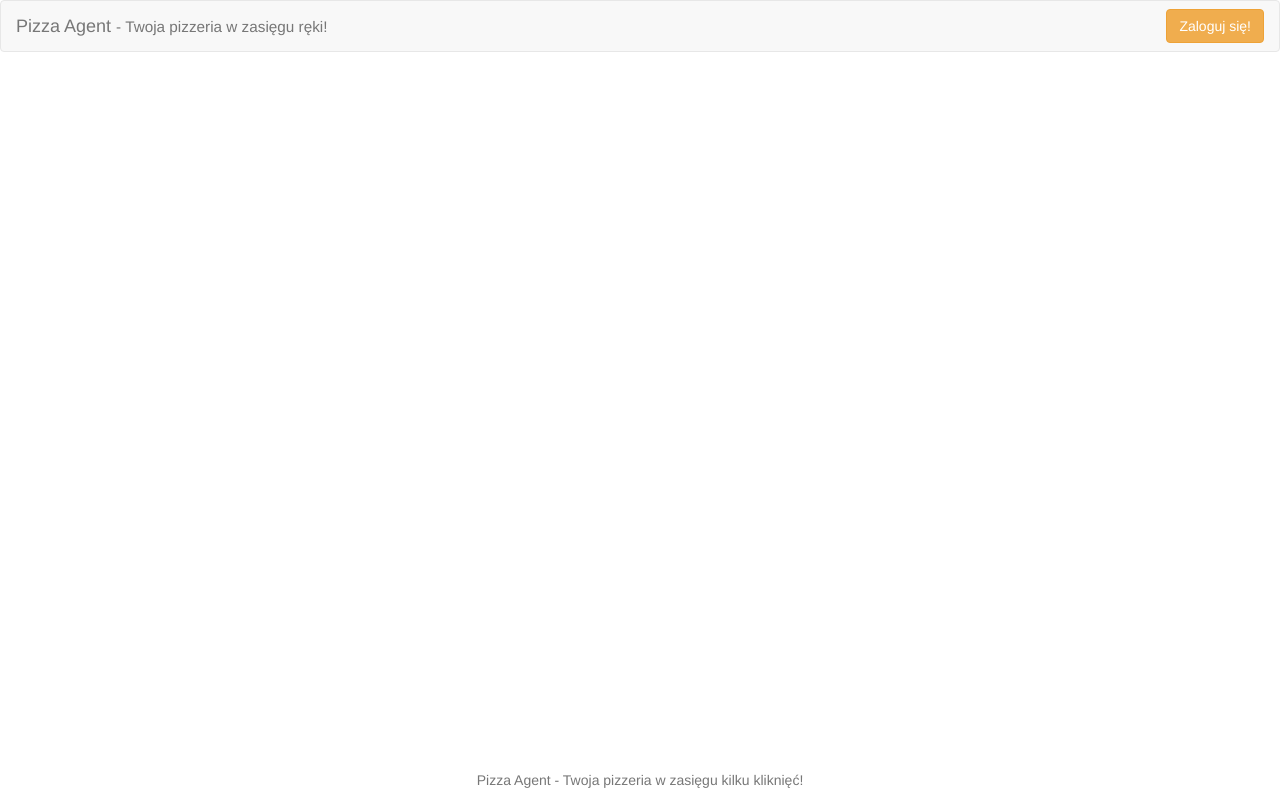
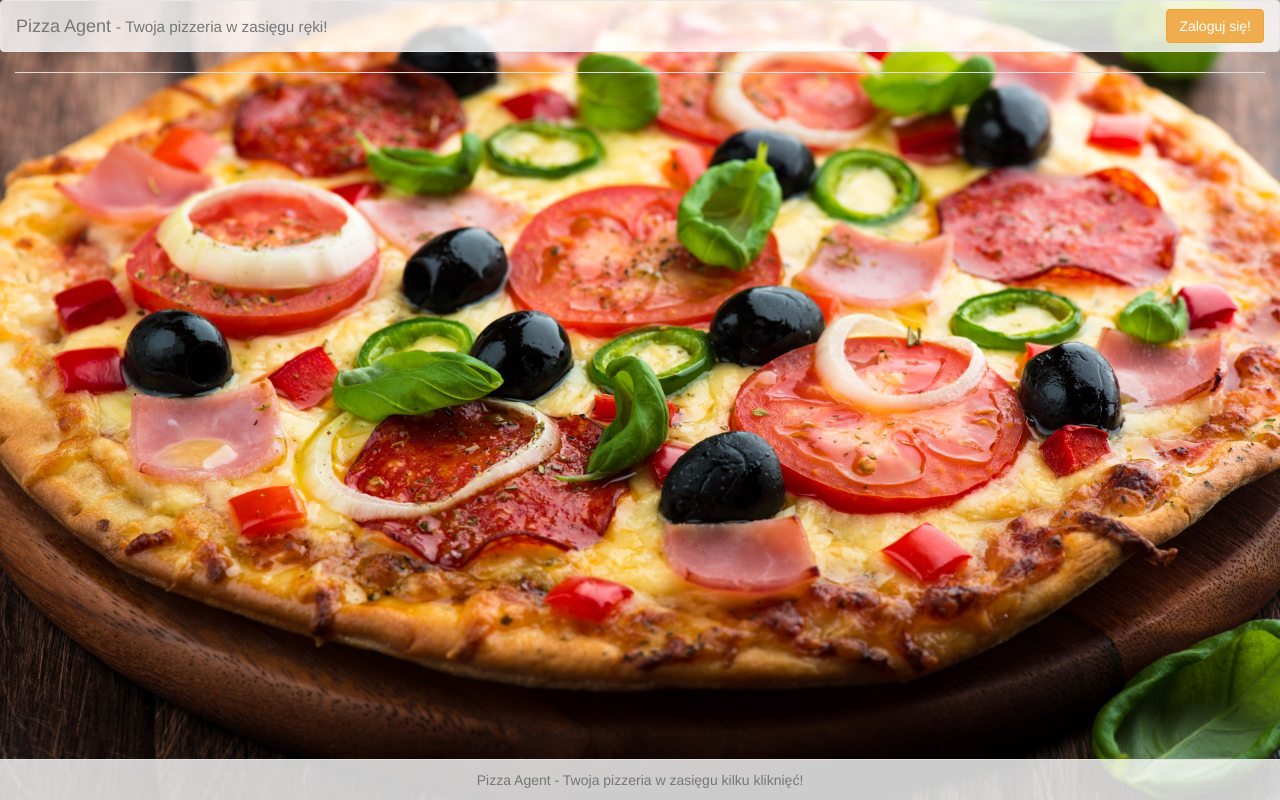
Before and after one commit to FalcoPL/pizza-agent, a CodeIgniter app: page /database/ in a window 1280 px wide. Run offline with CodeIgniter, Linux system fonts and the light colour scheme; tables that the repository leaves empty or names only in its code hold one stand-in row (values such as "Sample post"); data that the repository does not hold is empty.

Commit message:
0.0.10
created main design and product index

```diff
--- a/application/config/routes.php
+++ b/application/config/routes.php
@@ -49,7 +49,7 @@ defined('BASEPATH') OR exit('No direct script access allowed');
 | Examples:	my-controller/index	-> my_controller/index
 |		my-controller/my-method	-> my_controller/my_method
 */
-$route['default_controller'] = 'page/index';
+$route['default_controller'] = 'product/index';
 // $route['default_controller'] = 'welcome';
 $route['404_override'] = '';
 $route['translate_uri_dashes'] = FALSE;
--- a/application/controllers/Product.php
+++ b/application/controllers/Product.php
@@ -24,7 +24,7 @@
 			$data['products'] = $this -> product_model -> get();
 
 			$this->load->view('templates/header', $data);
-			$this->load->view('priduct/index', $data);
+			$this->load->view('product/index', $data);
 			$this->load->view('templates/footer', $data);
 		}
 
--- a/application/models/product_model.php
+++ b/application/models/product_model.php
@@ -9,4 +9,11 @@
 		{
 			# code...
 		}
+
+		public function get()
+		{
+			$query = $this -> db -> get('products');
+
+			return $query -> result();
+		}
 	}
--- /dev/null
+++ b/application/views/product/index.php
@@ -0,0 +1,14 @@
+<div class="container-content">
+	<table class="table">
+		<?php foreach($products as $product): ?>
+		<tr>
+			<td><?php echo $product -> product_no; ?></td>
+			<td><?php echo $product -> product_title; ?></td>
+			<td><?php echo $product -> product_components; ?></td>
+			<td><?php echo $product -> product_price1; ?></td>
+			<td><?php echo $product -> product_price2; ?></td>
+			<td><?php echo $product -> product_price3; ?></td>
+		</tr>
+		<?php endforeach; ?>
+	</table>
+</div>
--- a/assets/css/styles.css
+++ b/assets/css/styles.css
@@ -0,0 +1,14 @@
+body {
+	background-image: url(../img/bg2.jpg);
+	background-size: 100% 100%;
+	background-attachment: fixed;
+}
+
+nav, footer {
+	background: rgba(255, 255, 255, .8) !important;
+}
+
+footer {
+	border-top: 1px solid #e0e0e0;
+	padding-top: 10px;
+}
```
Also changed, not shown: application/views/templates/footer.php (+5 -5 lines), assets/img/bg.jpg (added), assets/img/bg2.jpg (added).
